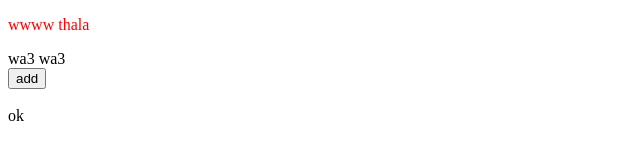
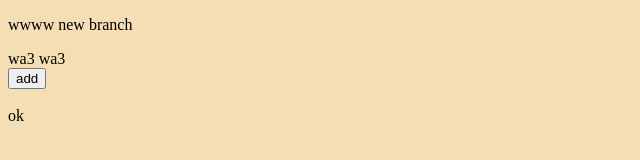
Before and after one commit to kadirimohamed-coder/myGit, a plain HTML site: page index.html in a window 1280 px wide. Shown: the whole page, without its empty margins (0-640 px from the left). Drawn offline with Linux system fonts and the light colour scheme.

Commit message:
Modify style and p of html

```diff
--- a/index.html
+++ b/index.html
@@ -7,7 +7,7 @@
     <link rel="stylesheet" href="style.css">
 </head>
 <body>
-    <p id="p">wwww thala</p>
+    <p id="p">wwww new branch</p>
     <div id="div"></div>
     <button onclick="ss()">add</button><br><br>
     ok
--- a/style.css
+++ b/style.css
@@ -1,3 +1,6 @@
 p{
-    color:red;
+    color:black;
 }
+body{
+    background-color: wheat;
+}
```
